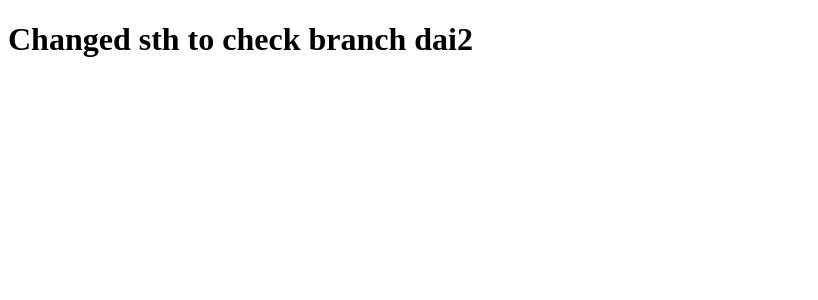
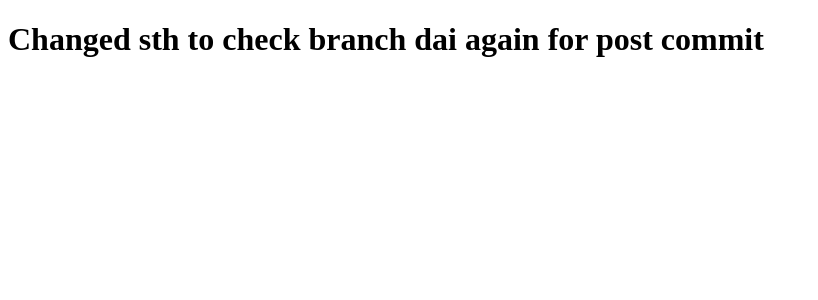
Before and after one commit to ilyakrasnov/testdeploy, an Angular app: page / in a window 1280 px wide. Shown: the top 300 px of the page, without its empty margins (0-818 px from the left). Built offline with nearby package versions, Linux system fonts and the light colour scheme.

Commit message:
Testing post commit hook

```diff
--- a/src/app/app.component.ts
+++ b/src/app/app.component.ts
@@ -6,5 +6,5 @@ import { Component } from '@angular/core';
   styleUrls: ['./app.component.css']
 })
 export class AppComponent {
-  title = "Changed sth to check branch dai2";
+  title = "Changed sth to check branch dai again for post commit";
 }
```
